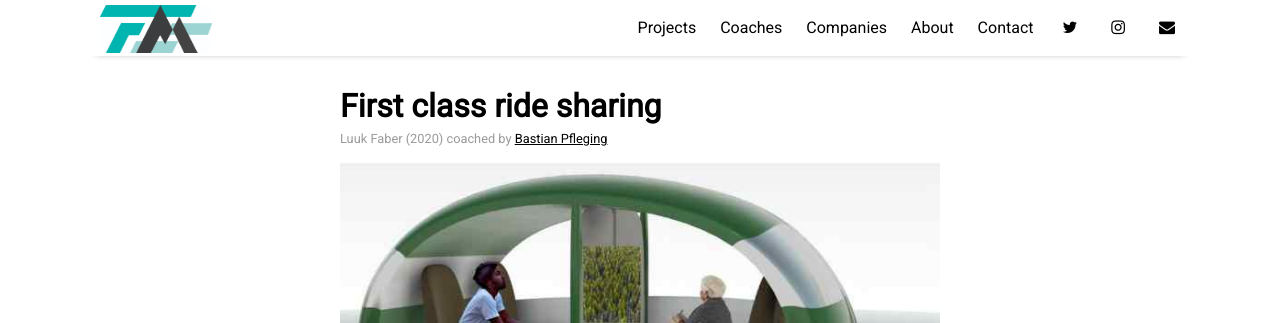
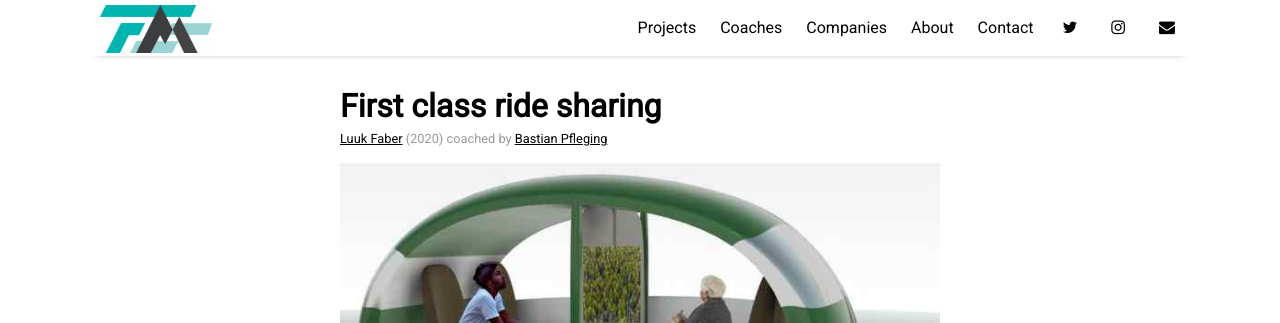
Before and after one commit to bazilinskyy/mobility-squad, a Jekyll site: the page built from _posts/2020-01-01-ridesharing.md, in a window 1280 px wide and 900 px high. Shown: the top 323 px of the window. Built offline with Jekyll 4.4.1, drawn with Linux system fonts in a browser that asks for light colours; nearby versions of some CDN libraries; comment, search, counter and statistics services are not loaded; part of the change alters nothing that is shown.

```diff
--- a/_posts/2020-01-01-ridesharing.md
+++ b/_posts/2020-01-01-ridesharing.md
@@ -4,6 +4,7 @@ year: 2020
 title: "First class ride sharing"
 authors:
   - name: Luuk Faber
+    website: https://www.linkedin.com/in/luuk-faber-42989b232/?originalSubdomain=nl
 coaches:
   - name: Bastian Pfleging
     website: https://www.bastian-pfleging.eu
```
